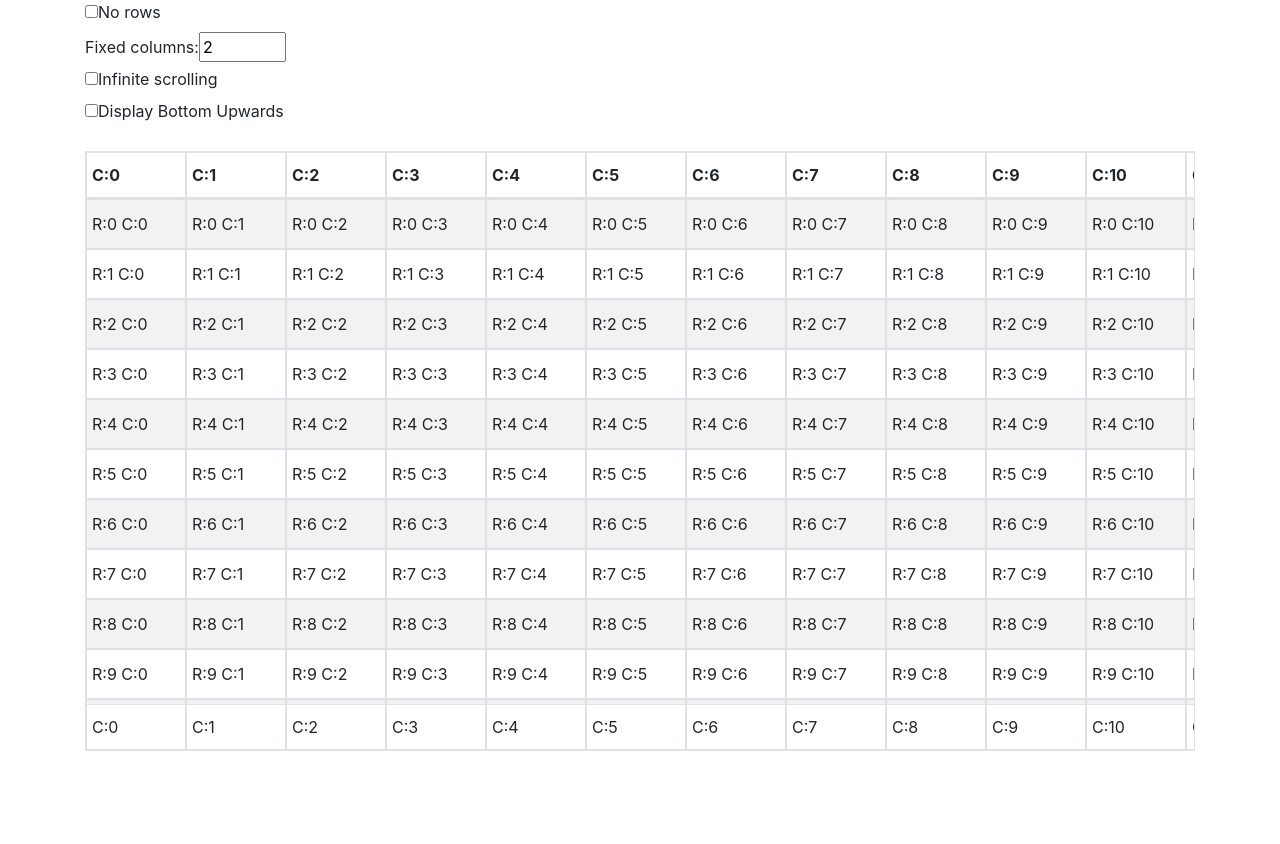
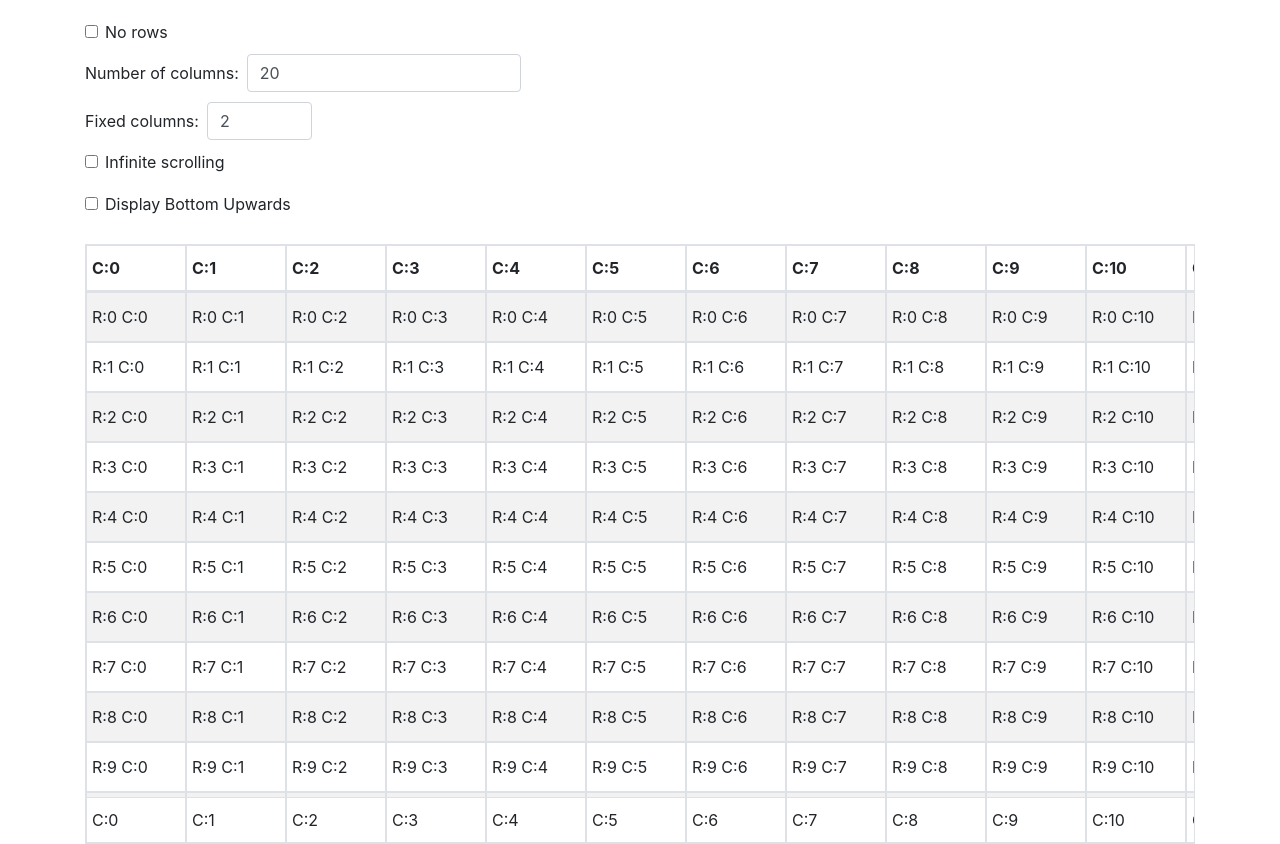
Before and after one commit to nicoladefranceschi/react-infinite-table, a React app: page / in a window 1280 px wide. Before the commit the page ends 800 px from the top, so only its background shows below. Built offline with nearby package versions, Linux system fonts and the light colour scheme.

Commit message:
demo: change number of columns

```diff
--- a/src/demo/App.js
+++ b/src/demo/App.js
@@ -54,9 +54,10 @@ function footerRenderer ({
   )
 }
 
+function createColumns (numberOfColumns) {
   const _columns = []
 
-for (let index = 0; index < N_COLS; index++) {
+  for (let index = 0; index < numberOfColumns; index++) {
     _columns.push({
       i: index,
       cellRenderer: cellRenderer,
@@ -64,6 +65,8 @@ for (let index = 0; index < N_COLS; index++) {
       footerRenderer: footerRenderer,
       width: 100
     })
+  }
+  return _columns
 }
 
 function createAllRows () {
@@ -93,12 +96,13 @@ function recreateRows (infiniteScrolling, displayBottomUpwards) {
 class App extends React.Component {
   state = {
     noRows: false,
+    numberOfColumns: N_COLS,
+    columns: createColumns(N_COLS),
     fixedColumnsLeftCount: 2,
     displayBottomUpwards: false,
     infiniteScrolling: false,
     rows: createAllRows(),
-    isInfiniteLoading: false,
-    columns: _columns
+    isInfiniteLoading: false
   }
 
   componentWillUnmount () {
@@ -110,6 +114,13 @@ class App extends React.Component {
     this.setState({
       noRows: noRows,
       rows: rows
+    })
+  }
+
+  onNumberOfColumnsChange = numberOfColumns => {
+    this.setState({
+      numberOfColumns: numberOfColumns,
+      columns: createColumns(numberOfColumns)
     })
   }
 
@@ -187,6 +198,7 @@ class App extends React.Component {
 
   render () {
     const {
+      numberOfColumns,
       noRows,
       fixedColumnsLeftCount,
       infiniteScrolling,
@@ -199,18 +211,33 @@ class App extends React.Component {
       <div className='container'>
         <div className='App'>
           <div className='settings'>
-            <div>
+            <div className='form-check'>
               <input
-                type='checkbox'
+                className='form-check-input' type='checkbox'
                 id='noRows'
                 value={noRows}
                 onChange={e => this.onNoRowsChanged(e.target.checked)}
               />
-              <label htmlFor='noRows'> No rows</label>
+              <label className='form-check-label' htmlFor='noRows'>
+                No rows
+              </label>
             </div>
-            <div>
-              <label htmlFor='fixedColumnsLeftCount'>Fixed columns: </label>
+            <div className='form-inline'>
+              <label className='mr-2' htmlFor='numberOfColumns'>Number of columns: </label>
               <input
+                className='form-control'
+                type='number'
+                id='numberOfColumns'
+                value={numberOfColumns}
+                min={1}
+                step={1}
+                onChange={e => this.onNumberOfColumnsChange(parseInt(e.target.value) || N_COLS)}
+              />
+            </div>
+            <div className='form-inline'>
+              <label className='mr-2' htmlFor='fixedColumnsLeftCount'>Fixed columns: </label>
+              <input
+                className='form-control'
                 type='number'
                 id='fixedColumnsLeftCount'
                 value={fixedColumnsLeftCount}
@@ -220,18 +247,18 @@ class App extends React.Component {
                 onChange={e => this.onFixedColumnsLeftCountChange(parseInt(e.target.value) || 0)}
               />
             </div>
-            <div>
+            <div className='form-check'>
               <input
-                type='checkbox'
+                className='form-check-input' type='checkbox'
                 id='infiniteScrolling'
                 value={infiniteScrolling}
                 onChange={e => this.onInfiniteScrolling(e.target.checked)}
               />
               <label htmlFor='infiniteScrolling'> Infinite scrolling</label>
             </div>
-            <div>
+            <div className='form-check'>
               <input
-                type='checkbox'
+                className='form-check-input' type='checkbox'
                 id='displayBottomUpwards'
                 value={displayBottomUpwards}
                 onChange={e => this.setDisplayBottomUpwards(e.target.checked)}
--- a/src/demo/App.scss
+++ b/src/demo/App.scss
@@ -34,5 +34,10 @@ $table-accent-bg: #F2F2F2;
 }
 
 .settings {
+  padding-top: 10px;
   padding-bottom: 20px;
+
+  > div {
+    padding-top: 10px;
+  }
 }
```
Lines whose indentation alone changed are shown as unchanged.
